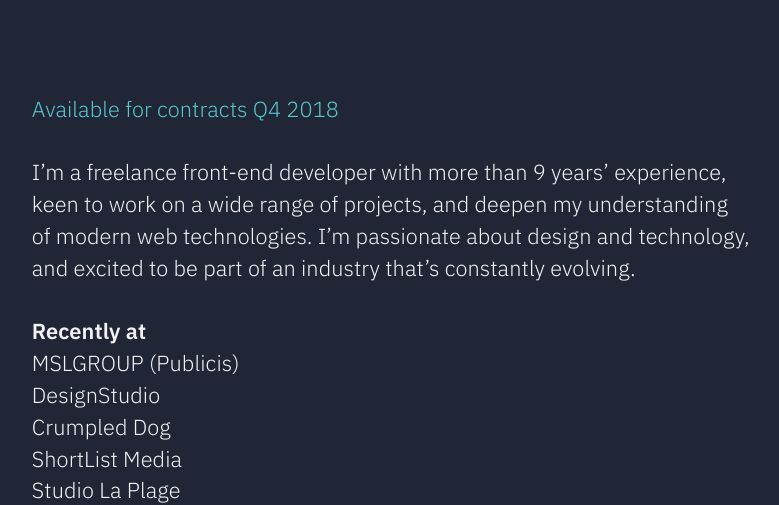
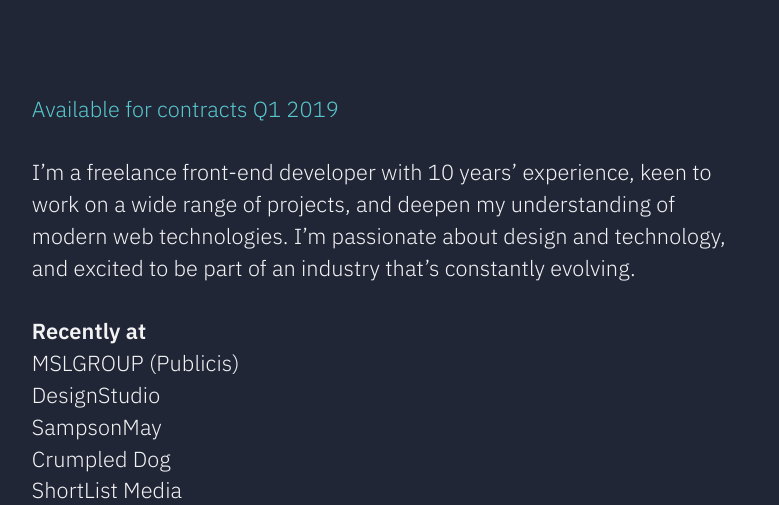
Before and after one commit to adamduncan/adamduncandesigns.com, a website built with webpack: page index.html in a window 1280 px wide. Shown: the part 297-802 px from the top of the page, without its empty margins (45-824 px from the left). Built offline with nearby package versions, Linux system fonts and the light colour scheme.

Commit message:
Update availability, experience

```diff
--- a/index.html
+++ b/index.html
@@ -118,13 +118,13 @@
  	<body>
 
 		<h1>Adam Duncan</h1>
-		<p class="t-large">Lead Front-End Web Developer <br>London, UK</p>
+		<p class="t-large">Lead Front-End Web&nbsp;Developer <br>London, UK</p>
 
-		<p class="pad-top c-highlight">Available for contracts Q4 2018</p>
+		<p class="pad-top c-highlight">Available for contracts Q1 2019</p>
 
 		<h2 class="visually-hidden">About me</h2>
 
-		<p>I’m a freelance front-end developer with more than 9 years’ experience, keen to work on a wide range of projects, and deepen my understanding of modern web technologies. I’m passionate about design and technology, and excited to be part of an industry that’s constantly&nbsp;evolving.</p>
+		<p>I’m a freelance front-end developer with 10 years’ experience, keen to work on a wide range of projects, and deepen my understanding of modern web technologies. I’m passionate about design and technology, and excited to be part of an industry that’s constantly&nbsp;evolving.</p>
 
 		<h3>Recently at</h3>
 		<ul>
@@ -133,6 +133,9 @@
 				</li>
 				<li>
 						DesignStudio
+				</li>
+				<li>
+						SampsonMay
 				</li>
 				<li>
 						Crumpled Dog
```
